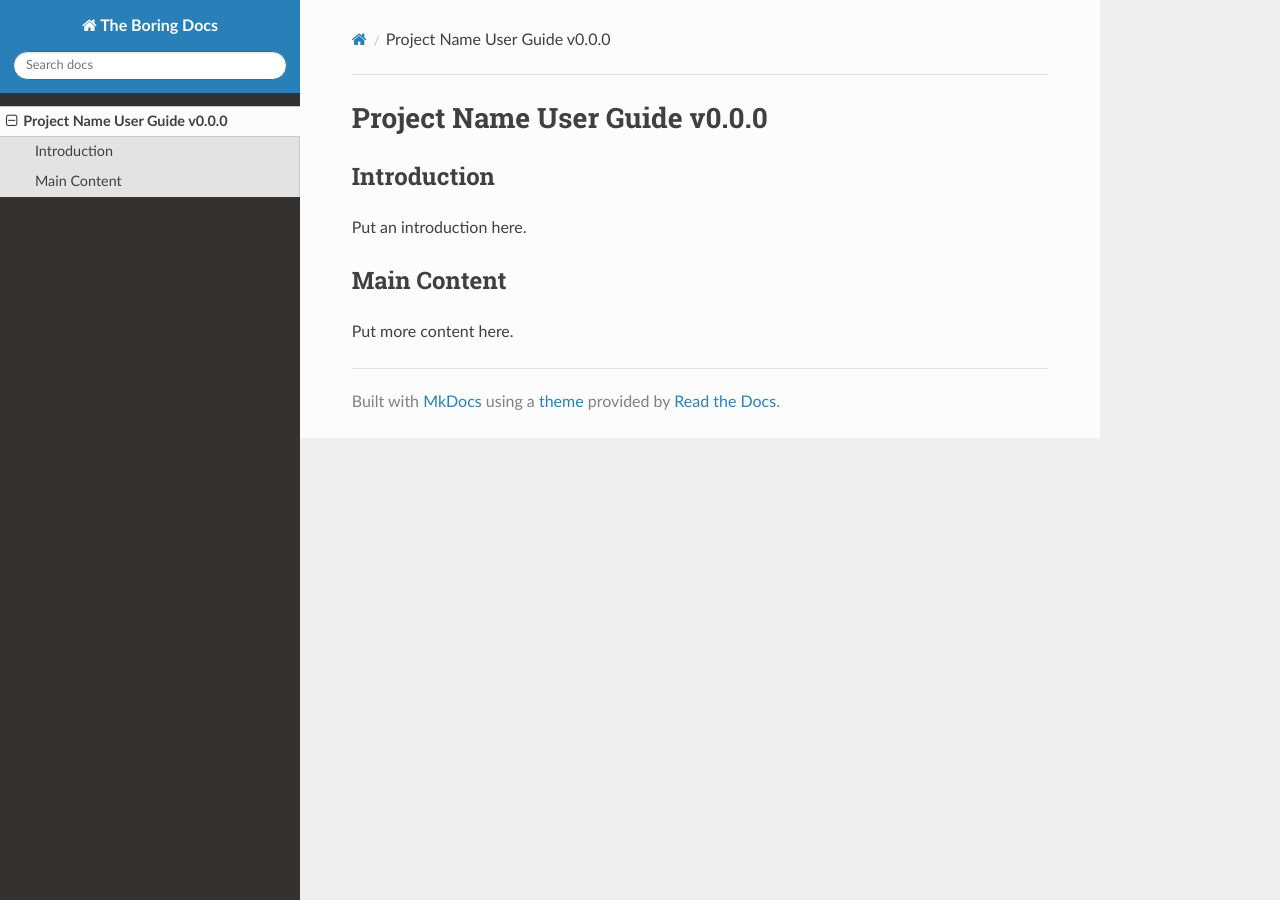
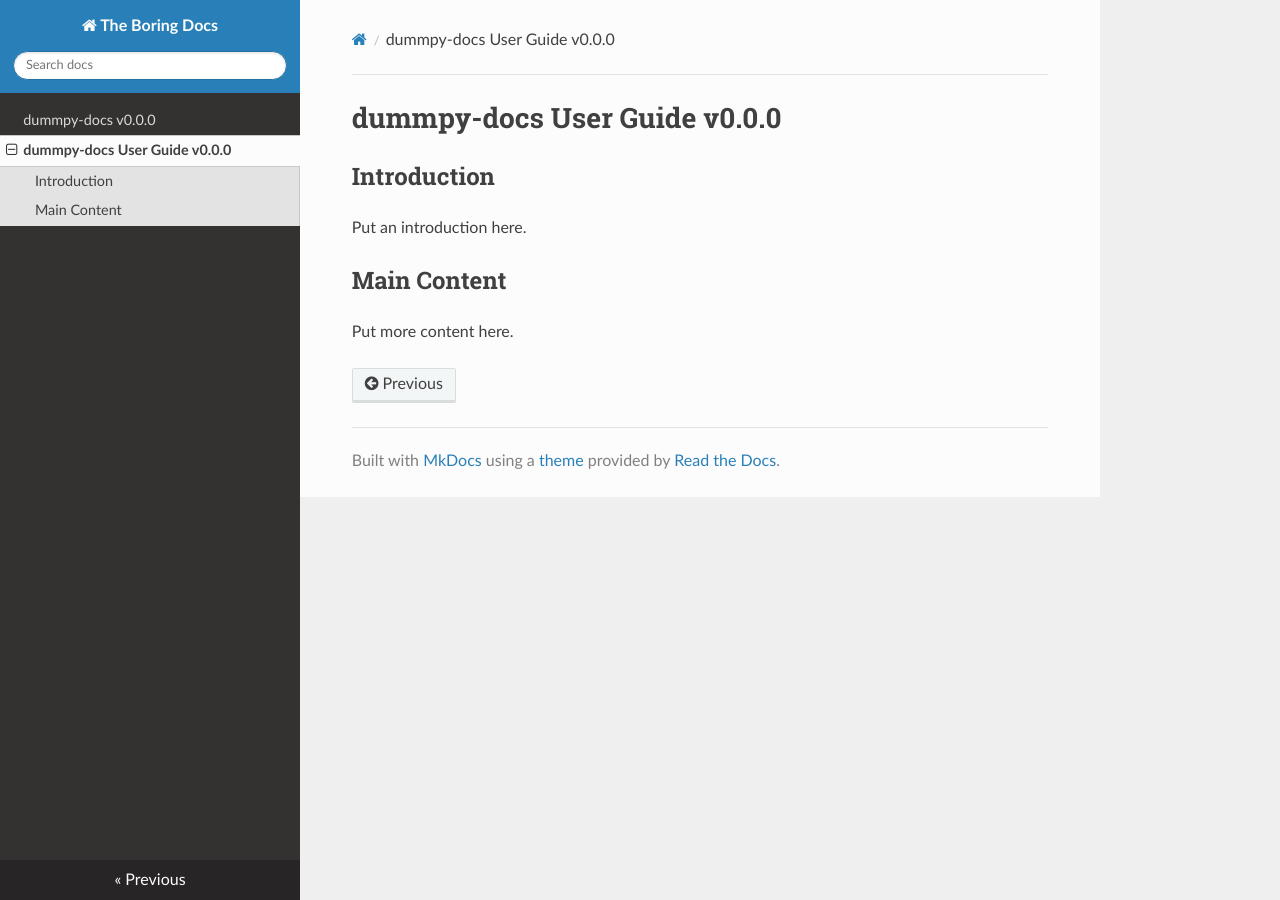
Before and after one commit to arnabghose997/dummpy-docs, an MkDocs documentation site: the page built from docs/user-guide.md, in a window 1280 px wide. Built offline with MkDocs 1.6.1, drawn with Linux system fonts in a browser that asks for light colours; nearby versions of some CDN libraries.

Commit message:
added README and index.rst for ReadTheDocs

```diff
--- /dev/null
+++ b/docs/README.md
@@ -0,0 +1,5 @@
+# dummpy-docs v0.0.0
+
+Documents
+--------
+* [User Guide](user-guide.md)
--- a/docs/user-guide.md
+++ b/docs/user-guide.md
@@ -1,4 +1,4 @@
-# Project Name User Guide v0.0.0
+# dummpy-docs User Guide v0.0.0
 
 ## Introduction
 Put an introduction here.
```
Also changed, not shown: README.md (added, +3 -0 lines), docs/index.rst (added, +9 -0 lines).
